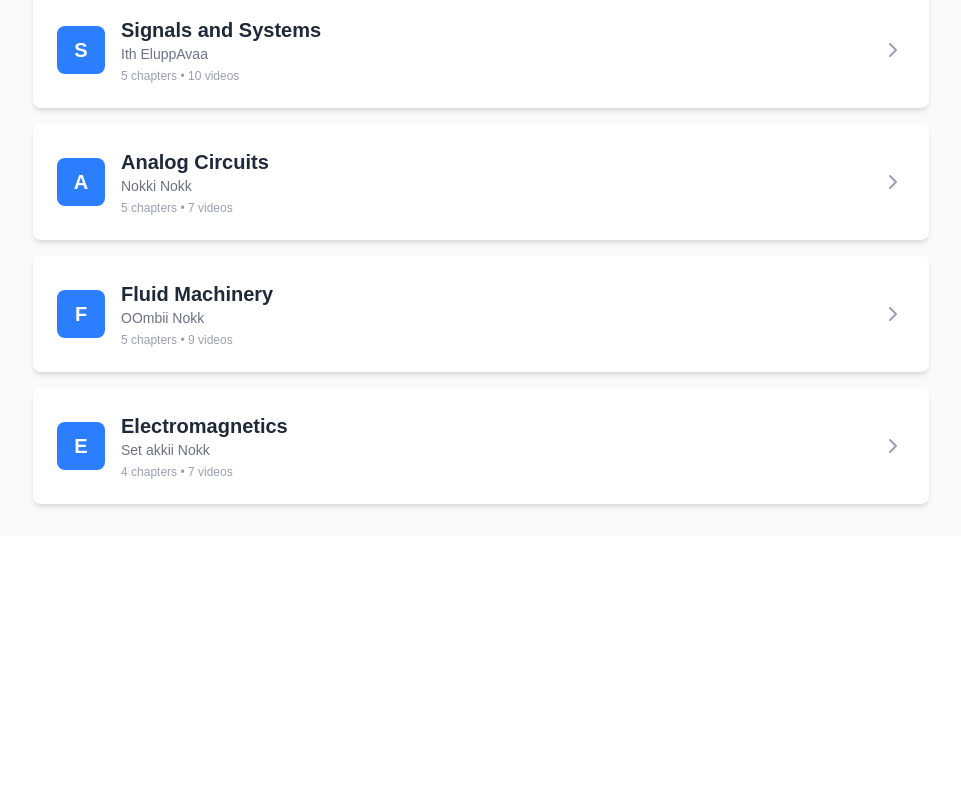
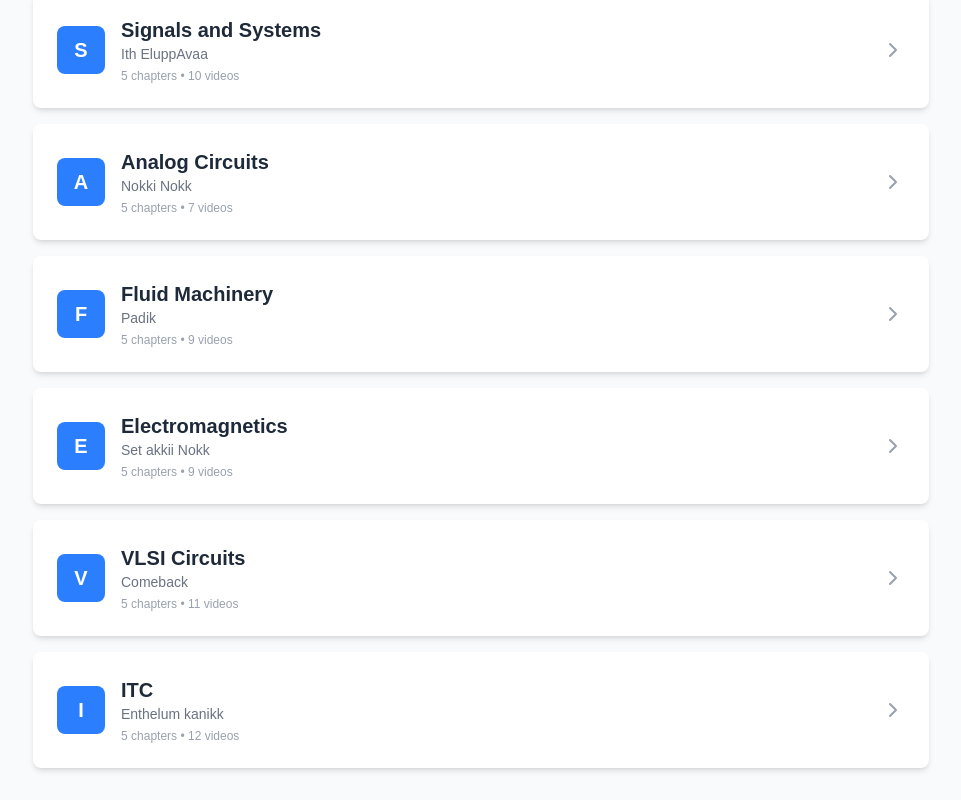
Before and after one commit to josecschalil/gcek, a Next.js app: page / in a window 1280 px wide. Shown: the part 478-1278 px from the top of the page, without its empty margins (159-1120 px from the left). Before the commit the page ends 1014 px from the top, so only its background shows below. Built offline with nearby package versions, Linux system fonts and the light colour scheme.

Commit message:
added sem 6

```diff
--- a/src/app/data/data.js
+++ b/src/app/data/data.js
@@ -299,7 +299,7 @@ export const subjectsData = [
   {
     id: 5,
     name: "Fluid Machinery",
-    description: "OOmbii Nokk",
+    description: "Padik",
     color: "bg-blue-500",
     chapters: [
       {
@@ -445,6 +445,213 @@ export const subjectsData = [
           },
         ],
       },
+      {
+        id: 5,
+        name: "Module 5",
+        videos: [
+          {
+            id: 1,
+            title: "Video 1",
+            url: "http://admin.ktuonlinestudy.com/uploads/20387_AET-MOD-5.mp4",
+          },
+          {
+            id: 2,
+            title: "Video 2",
+            url: "http://admin.ktuonlinestudy.com/uploads/81158_MOD-5-PT-2---AET-19.mp4",
+          },
+        ],
+      },
+    ],
+  },
+  {
+    id: 7,
+    name: "VLSI Circuits",
+    description: "Comeback",
+    color: "bg-blue-500",
+    chapters: [
+      {
+        id: 1,
+        name: "Module 1",
+        videos: [
+          {
+            id: 1,
+            title: "Video 1",
+            url: "http://ktuonlinestudy.com/demoadmin/uploads/76574_MOD-1-PART-1---VLSI-19.mp4",
+          },
+          {
+            id: 2,
+            title: "Video 2",
+            url: "http://admin.ktuonlinestudy.com//uploads/77213_MOD-1-PART-2---VLSI-19-(2).mp4",
+          },
+        ],
+      },
+      {
+        id: 2,
+        name: "Module 2",
+        videos: [
+          {
+            id: 1,
+            title: "Video 1",
+            url: "http://admin.ktuonlinestudy.com//uploads/64113_MOD-2-PART-1---VLSI-19.mp4",
+          },
+          {
+            id: 2,
+            title: "Video 2",
+            url: "http://admin.ktuonlinestudy.com//uploads/61852_MOD-2-PART-2---VLSI-19.mp4",
+          },
+          {
+            id: 3,
+            title: "Video 3",
+            url: "http://ktuonlinestudy.com/demoadmin/uploads/92474_MOD-2-PART-3---VLSI-19.mp4",
+          },
+          {
+            id: 4,
+            title: "Video 4",
+            url: "http://ktuonlinestudy.com/demoadmin/uploads/96814_MOD-2-PART-4---VLSI-19.mp4",
+          },
+        ],
+      },
+      {
+        id: 3,
+        name: "Module 3",
+        videos: [
+          {
+            id: 1,
+            title: "Video 1",
+            url: "http://ktuonlinestudy.com/demoadmin/uploads/95593_MOD-3-PART-1---VLSI-19.mp4",
+          },
+          {
+            id: 2,
+            title: "Video 2",
+            url: "http://ktuonlinestudy.com/demoadmin/uploads/46082_MOD-3-PART-2---VLSI-19.mp4",
+          },
+        ],
+      },
+      {
+        id: 4,
+        name: "Module 4",
+        videos: [
+          {
+            id: 1,
+            title: "Video 1",
+            url: "http://ktuonlinestudy.com/demoadmin/uploads/23723_MOD-4---VLSI-19.mp4",
+          },
+        ],
+      },
+      {
+        id: 5,
+        name: "Module 5",
+        videos: [
+          {
+            id: 1,
+            title: "Video 1",
+            url: "http://admin.ktuonlinestudy.com/uploads/86463_MOD-5-PART-1---VLSI-19.mp4",
+          },
+          {
+            id: 2,
+            title: "Video 2",
+            url: "http://admin.ktuonlinestudy.com/uploads/87443_MOD-5-PART-2---VLSI-19.mp4",
+          },
+        ],
+      },
+    ],
+  },
+  {
+    id: 8,
+    name: "ITC",
+    description: "Enthelum kanikk",
+    color: "bg-blue-500",
+    chapters: [
+      {
+        id: 1,
+        name: "Module 1",
+        videos: [
+          {
+            id: 1,
+            title: "Video 1",
+            url: "http://admin.ktuonlinestudy.com/uploads/26096_INFORMATION-THEORY-AND-CODING-KTU--ITC---S7-EC--KOS-App---KTU-ONLINE-STUDY-App---PART---1.mp4",
+          },
+          {
+            id: 2,
+            title: "Video 2",
+            url: "http://admin.ktuonlinestudy.com/uploads/68660_43055_INFORMATION-THEORY-AND-CODING-KTU--ITC---S7-EC--KOS-App---KTU-ONLINE-STUDY-App---PART---2.mp4",
+          },
+          {
+            id: 3,
+            title: "Video 3",
+            url: "http://admin.ktuonlinestudy.com/uploads/52912_MOD1-P3-ITC.mp4",
+          },
+        ],
+      },
+      {
+        id: 2,
+        name: "Module 2",
+        videos: [
+          {
+            id: 1,
+            title: "Video 1",
+            url: "http://admin.ktuonlinestudy.com/uploads/38985_ITC-MOD-2-part-1.mp4",
+          },
+          {
+            id: 2,
+            title: "Video 2",
+            url: "http://admin.ktuonlinestudy.com/uploads/99955_ITC-MOD-2-PART-2.mp4",
+          },
+          {
+            id: 3,
+            title: "Video 3",
+            url: "http://admin.ktuonlinestudy.com/uploads/8458_MOD-2-PART-3---ITC-19.mp4",
+          },
+        ],
+      },
+      {
+        id: 3,
+        name: "Module 3",
+        videos: [
+          {
+            id: 1,
+            title: "Video 1",
+            url: "http://ktuonlinestudy.com/demoadmin/uploads/80221_MOD-3-PART-1---ITC-19.mp4",
+          },
+          {
+            id: 2,
+            title: "Video 2",
+            url: "http://ktuonlinestudy.com/demoadmin/uploads/17_MOD-3-PART-2---ITC-19.mp4",
+          },
+        ],
+      },
+      {
+        id: 4,
+        name: "Module 4",
+        videos: [
+          {
+            id: 1,
+            title: "Video 1",
+            url: "http://ktuonlinestudy.com/demoadmin/uploads/48096_MOD-4-PART-1---ITC-19.mp4",
+          },
+          {
+            id: 2,
+            title: "Video 2",
+            url: "http://ktuonlinestudy.com/demoadmin/uploads/92042_MOD-4-PART-2---ITC-19.mp4",
+          },
+        ],
+      },
+      {
+        id: 5,
+        name: "Module 5",
+        videos: [
+          {
+            id: 1,
+            title: "Video 1",
+            url: "http://ktuonlinestudy.com/demoadmin/uploads/67227_MOD-5-PART-1---ITC-19.mp4",
+          },
+          {
+            id: 2,
+            title: "Video 2",
+            url: "http://admin.ktuonlinestudy.com/uploads/48591_MOD-5-PART-2---ITC-19.mp4",
+          },
+        ],
+      },
     ],
   },
 ];
--- a/src/app/page.js
+++ b/src/app/page.js
@@ -43,7 +43,7 @@ export default function VideoClassesPage() {
         .map((chapter) => {
           const chapterMatches = chapter.name.toLowerCase().includes(query);
           const matchingVideos = chapter.videos.filter((video) =>
-            video.title.toLowerCase().includes(query)
+            video.title.toLowerCase().includes(query),
           );
 
           if (chapterMatches || matchingVideos.length > 0) {
@@ -93,7 +93,7 @@ export default function VideoClassesPage() {
   const getTotalVideos = (subject) => {
     return subject.chapters.reduce(
       (total, chapter) => total + chapter.videos.length,
-      0
+      0,
     );
   };
 
@@ -233,7 +233,7 @@ export default function VideoClassesPage() {
                                           video.url,
                                           subject.name,
                                           chapter.name,
-                                          video.title
+                                          video.title,
                                         )
                                       }
                                       className="w-full flex items-center space-x-3 p-3 bg-white rounded-lg hover:bg-blue-50 hover:border-blue-200 border border-gray-200 transition-all group"
```
